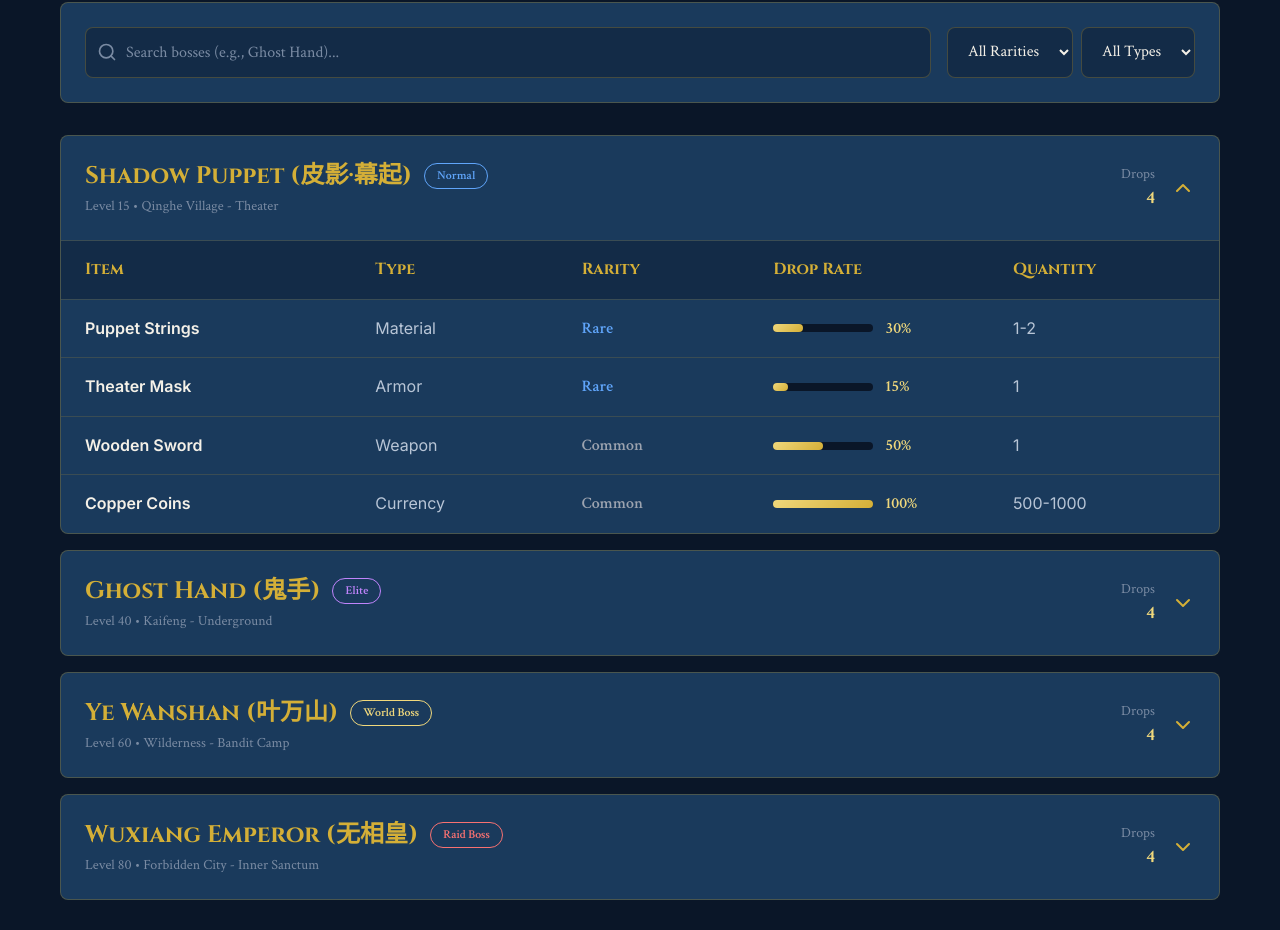
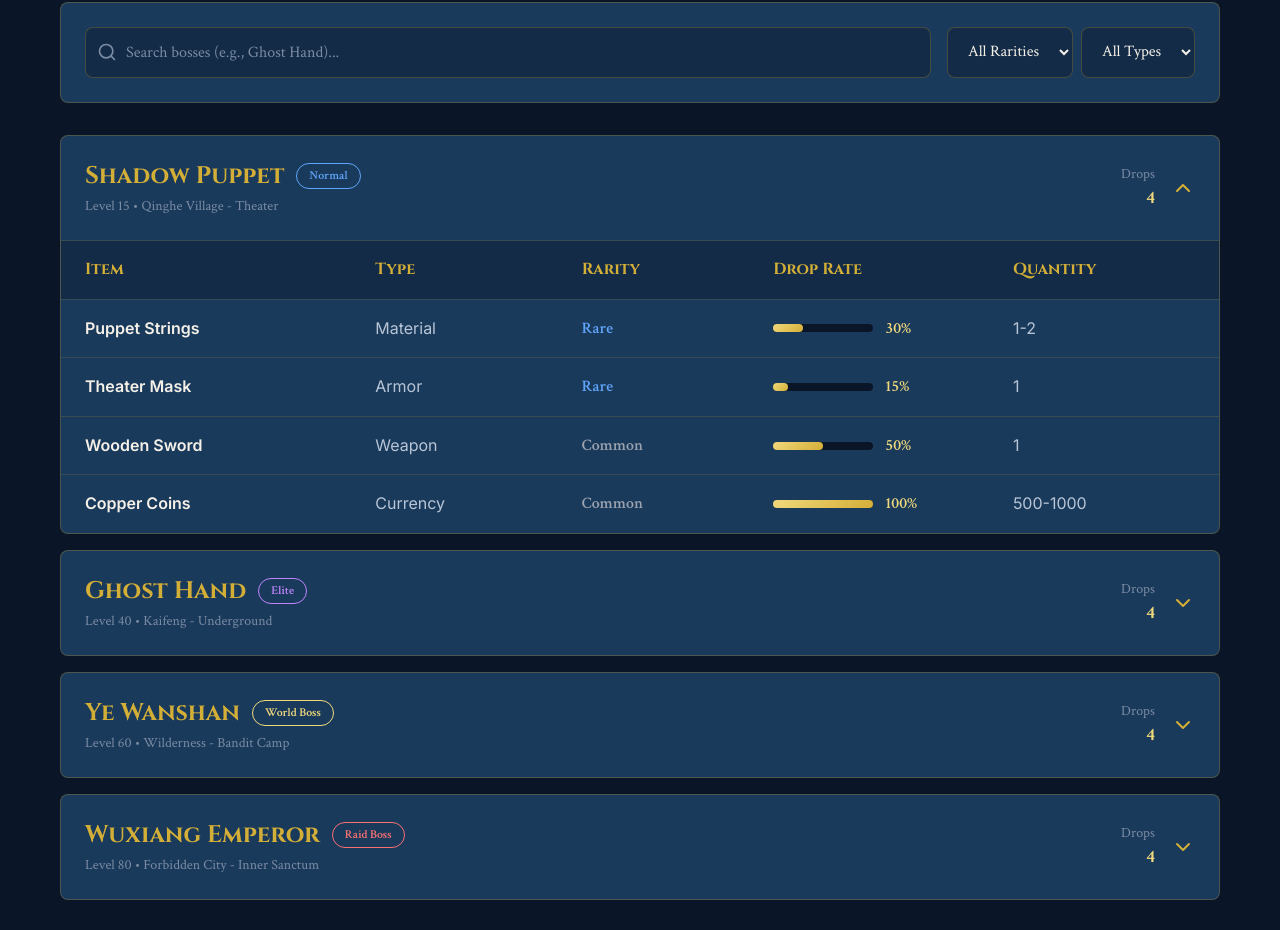
Before and after one commit to opal1215/WhereWindsMeet, a Next.js app: page /tools/drop-table in a window 1280 px wide. Shown: the part 403-1333 px from the top of the page. Built offline with nearby package versions, Linux system fonts and the light colour scheme.

Commit message:
Update page.tsx

```diff
--- a/app/tools/drop-table/page.tsx
+++ b/app/tools/drop-table/page.tsx
@@ -28,7 +28,7 @@ interface Boss {
 const bossData: Boss[] = [
   {
     id: 'shadow-puppet',
-    name: 'Shadow Puppet (皮影·幕起)',
+    name: 'Shadow Puppet',
     level: 15,
     location: 'Qinghe Village - Theater',
     difficulty: 'Normal',
@@ -41,7 +41,7 @@ const bossData: Boss[] = [
   },
   {
     id: 'ghost-hand',
-    name: 'Ghost Hand (鬼手)',
+    name: 'Ghost Hand',
     level: 40,
     location: 'Kaifeng - Underground',
     difficulty: 'Elite',
@@ -54,7 +54,7 @@ const bossData: Boss[] = [
   },
   {
     id: 'ye-wanshan',
-    name: 'Ye Wanshan (叶万山)',
+    name: 'Ye Wanshan',
     level: 60,
     location: 'Wilderness - Bandit Camp',
     difficulty: 'World Boss',
@@ -67,7 +67,7 @@ const bossData: Boss[] = [
   },
   {
     id: 'wuxiang-emperor',
-    name: 'Wuxiang Emperor (无相皇)',
+    name: 'Wuxiang Emperor',
     level: 80,
     location: 'Forbidden City - Inner Sanctum',
     difficulty: 'Raid Boss',
```
